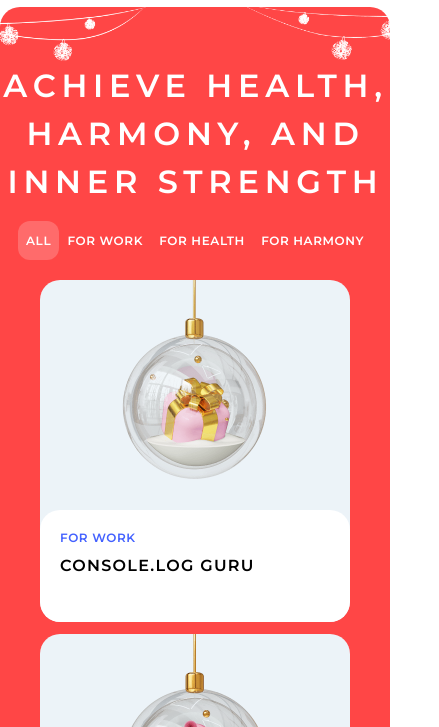
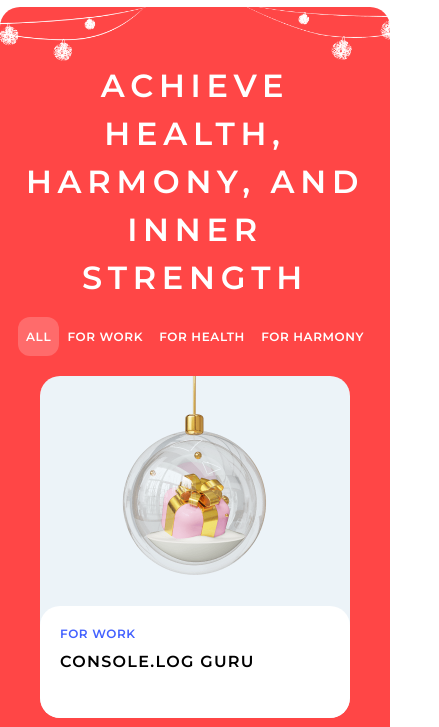
Before and after one commit to alexspearsi/alexspearsi-JSFE2024Q4, a plain HTML site: page christmas-shop/gifts.html in a window 390 px wide. Shown: the part 57-784 px from the top of the page, 439 px wide, since content can reach past the window. Drawn offline with nearby package versions, Linux system fonts and the light colour scheme.

Commit message:
update: updata responsive design

```diff
--- a/christmas-shop/gifts.css
+++ b/christmas-shop/gifts.css
@@ -181,7 +181,11 @@ li.no-hover {
     display: flex;
     flex-wrap: wrap;
     justify-content: center;
-    padding: 20px 82px 60px 82px;
+    /* padding: 20px 82px 60px 82px; */
+    padding-top: 20px;
+    padding-bottom: 60px;
+    padding-right: 5,125rem;
+    padding-left: 5,125rem;
     gap: 12px;
 }
 
@@ -280,23 +284,26 @@ li.no-hover {
 
 @media only screen and (max-width: 800px) {
     .gifts__list {
-        padding: 20px 60px 60px 60px;
+        /* padding: 20px 60px 60px 60px; */
         gap: 12px;
     }
 
     .gifts__panel {
-        margin-left: -43px;
+        margin-left: -50px;
     }
 
     .gifts__panel li {
-        margin-left: 4px;
+        margin-left: 10px;
     }
 }
 
 @media only screen and (max-width: 480px) {
     .gifts__heading {
-        padding-left: 31px;
-        padding-right: 30px;
+        /* padding-left: 31px;
+        padding-right: 30px; */
+        padding-left: 1,9375rem;
+        padding-right: 1,9375rem;
+        width: 364px;
     }
 
     .gifts__panel {
```
